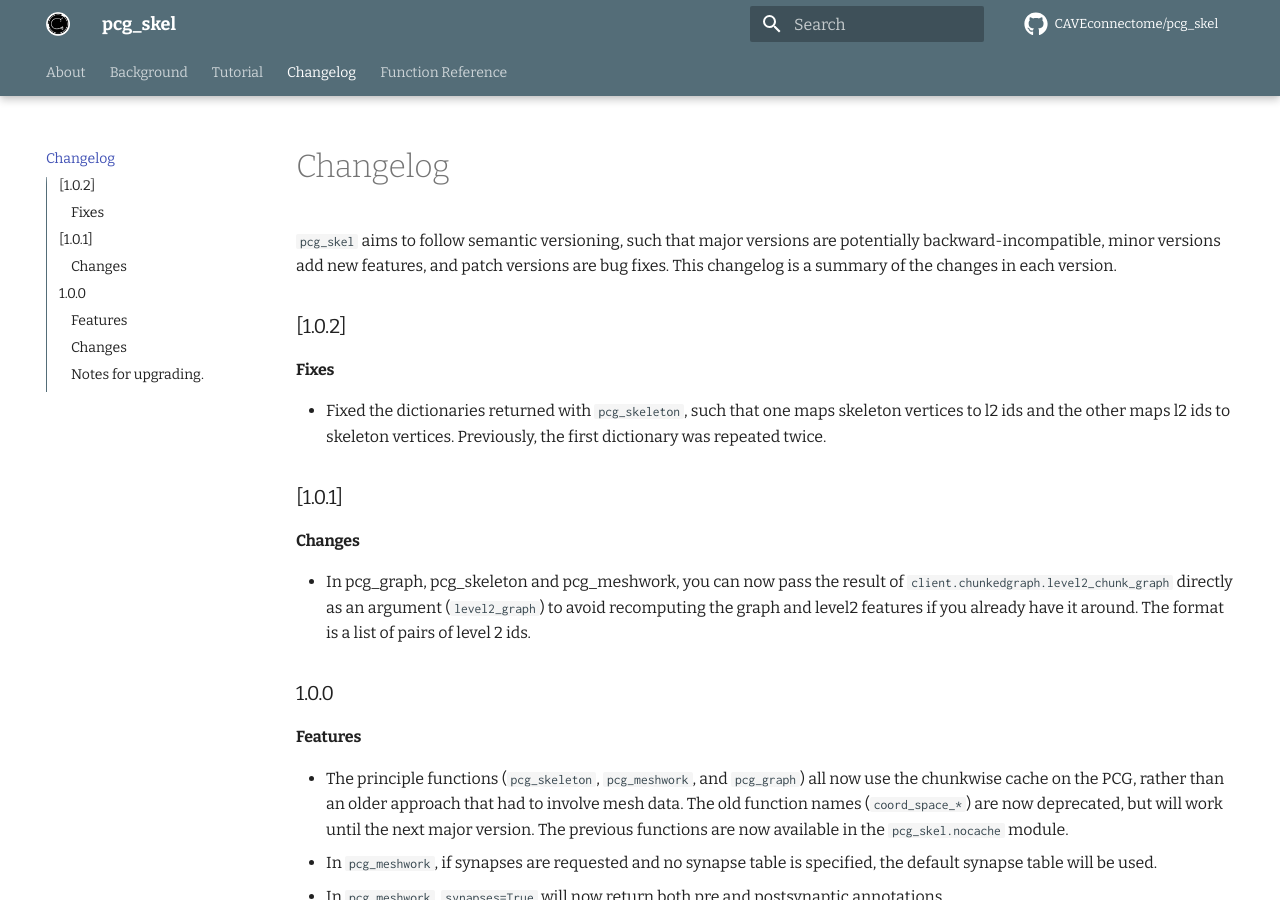
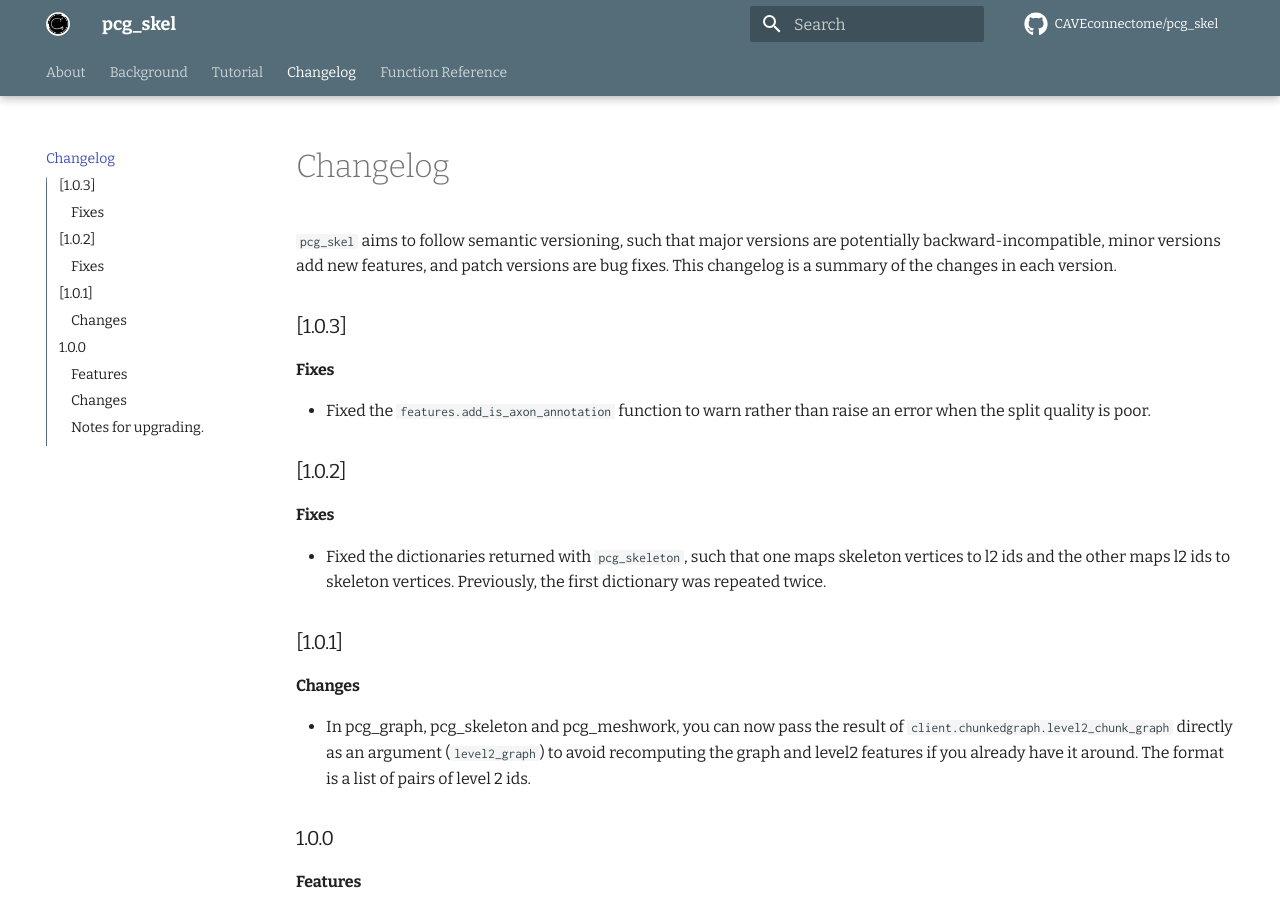
Before and after one commit to CAVEconnectome/pcg_skel, an MkDocs documentation site: the page built from docs/changelog.md, in a window 1280 px wide and 900 px high. Built offline with MkDocs 1.6.1 and Material for MkDocs 9.7.7, drawn with Linux system fonts in a browser that asks for light colours; comment, search, counter and statistics services are not loaded.

Commit message:
Updated changelog

```diff
--- a/docs/changelog.md
+++ b/docs/changelog.md
@@ -3,6 +3,12 @@ title: Changelog
 ---
 
 `pcg_skel` aims to follow semantic versioning, such that major versions are potentially backward-incompatible, minor versions add new features, and patch versions are bug fixes. This changelog is a summary of the changes in each version.
+
+## [1.0.3]
+
+### Fixes
+
+* Fixed the `features.add_is_axon_annotation` function to warn rather than raise an error when the split quality is poor.
 
 ## [1.0.2]
 
```
